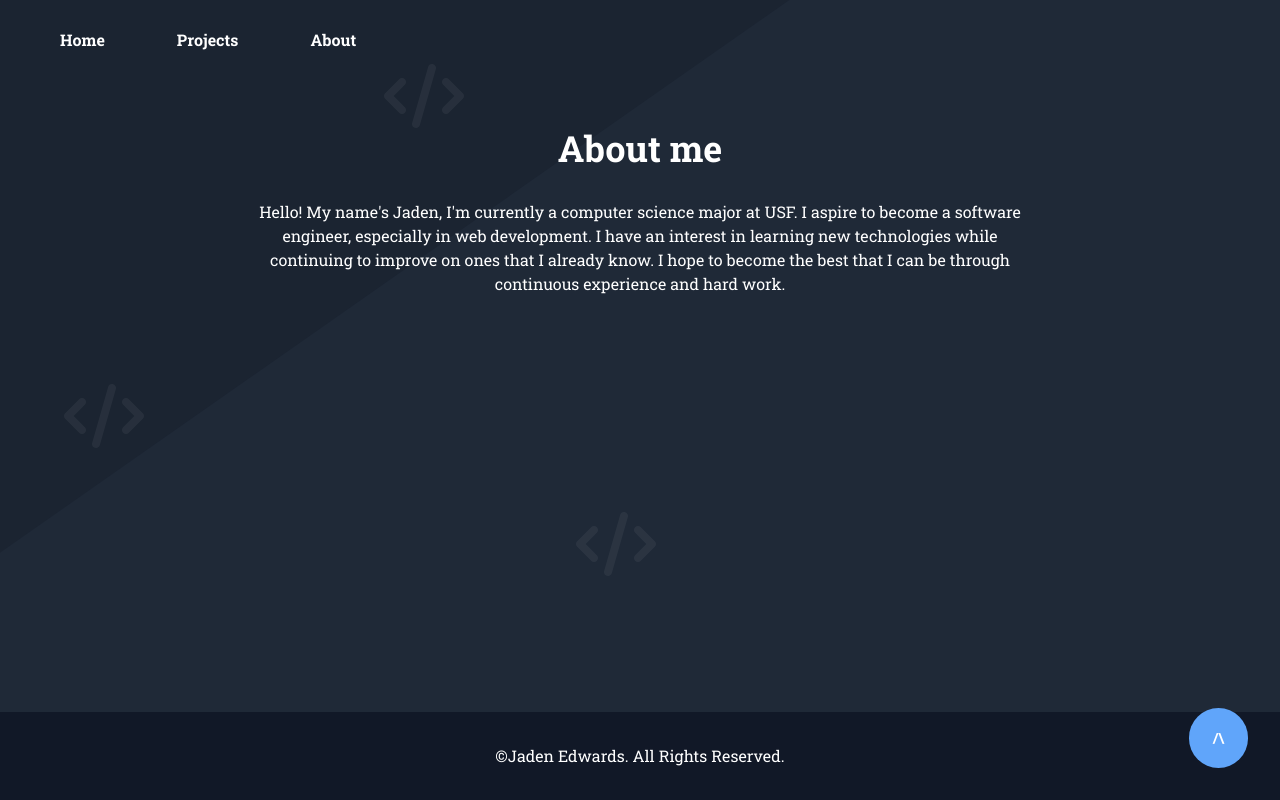
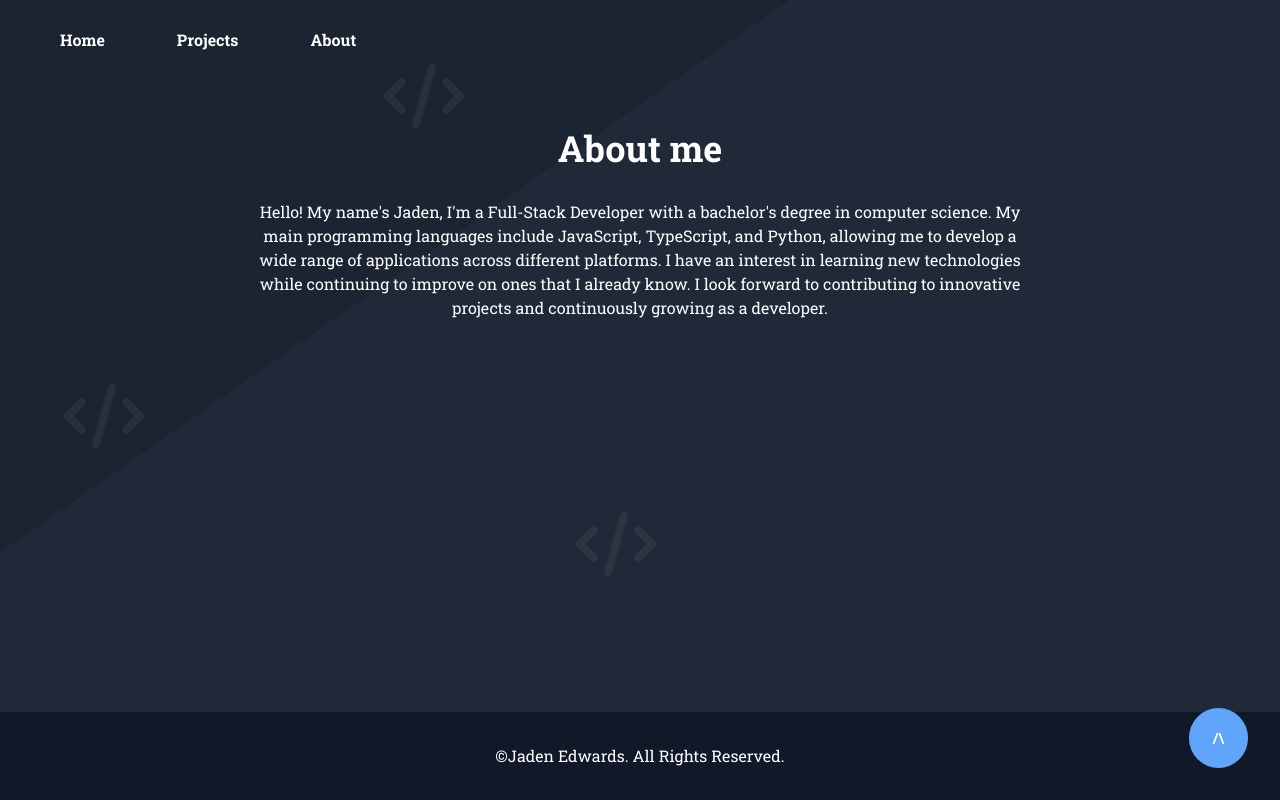
Before and after one commit to jadenet/portfolio, a Next.js app: page /about in a window 1280 px wide. Built offline with nearby package versions, Linux system fonts and the light colour scheme.

Commit message:
Update packages and content

```diff
--- a/package.json
+++ b/package.json
@@ -25,5 +25,8 @@
     "postcss": "^8.4.18",
     "tailwindcss": "^3.2.1",
     "typescript": "4.8.4"
+  },
+  "allowScripts": {
+    "sharp@0.34.5": true
   }
 }
--- a/pages/about.tsx
+++ b/pages/about.tsx
@@ -5,11 +5,10 @@ function About() {
         <div className="flex flex-col gap-8 items-center">
           <h2 className="text-4xl font-bold text-center min-w-fit">About me</h2>
           <p className="flex flex-col gap-6 text-center items-center mx-12">
-            Hello! My name's Jaden, I'm currently a computer science major at
-            USF. I aspire to become a software engineer, especially in web
-            development. I have an interest in learning new technologies while
-            continuing to improve on ones that I already know. I hope to become
-            the best that I can be through continuous experience and hard work.
+            Hello! My name's Jaden, I'm a Full-Stack Developer with a bachelor's degree in computer science.
+            My main programming languages include JavaScript, TypeScript, and Python, allowing me to develop a wide range of applications across different platforms.
+            I have an interest in learning new technologies while continuing to improve on ones that I already know.
+            I look forward to contributing to innovative projects and continuously growing as a developer.
           </p>
         </div>
       </section>
--- a/pages/index.tsx
+++ b/pages/index.tsx
@@ -16,7 +16,7 @@ function Home() {
           <div className="flex flex-col justify-center gap-4 items-center">
             <h1 className="text-5xl font-black text-center">Jaden Edwards</h1>
             <h6 className="text-xl font-normal text-center">
-              Aspiring Software Engineer
+              Full-Stack Developer
             </h6>
             <div className="flex gap-3">
               <LogoLink src={LinkedIn} href="https://www.linkedin.com/in/jadenet/" />
```
Also changed, not shown: public/projectsInfo.tsx (+2 -7 lines), next-env.d.ts, 2 other files (tests, documents, lock files or other folders).
